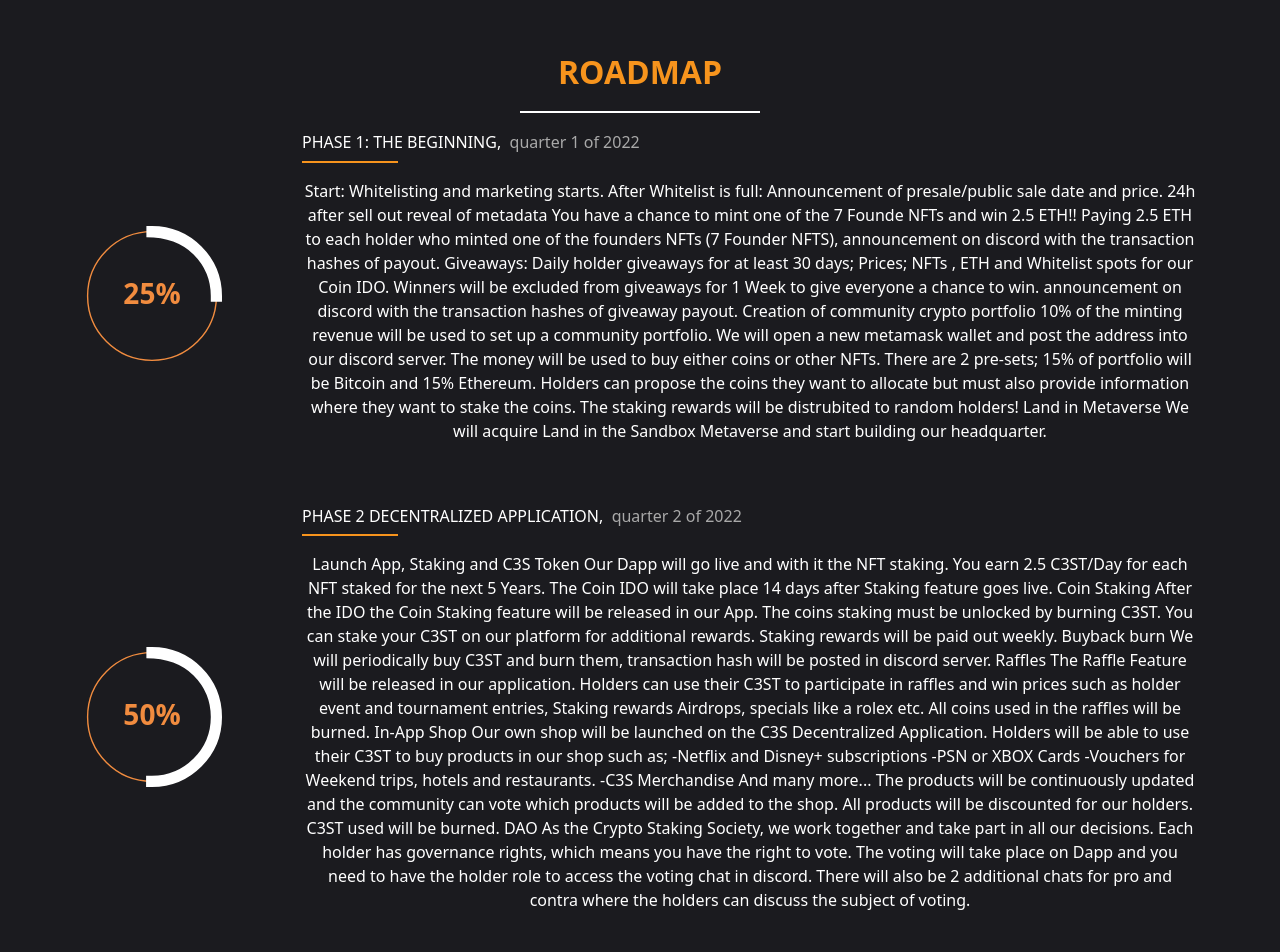
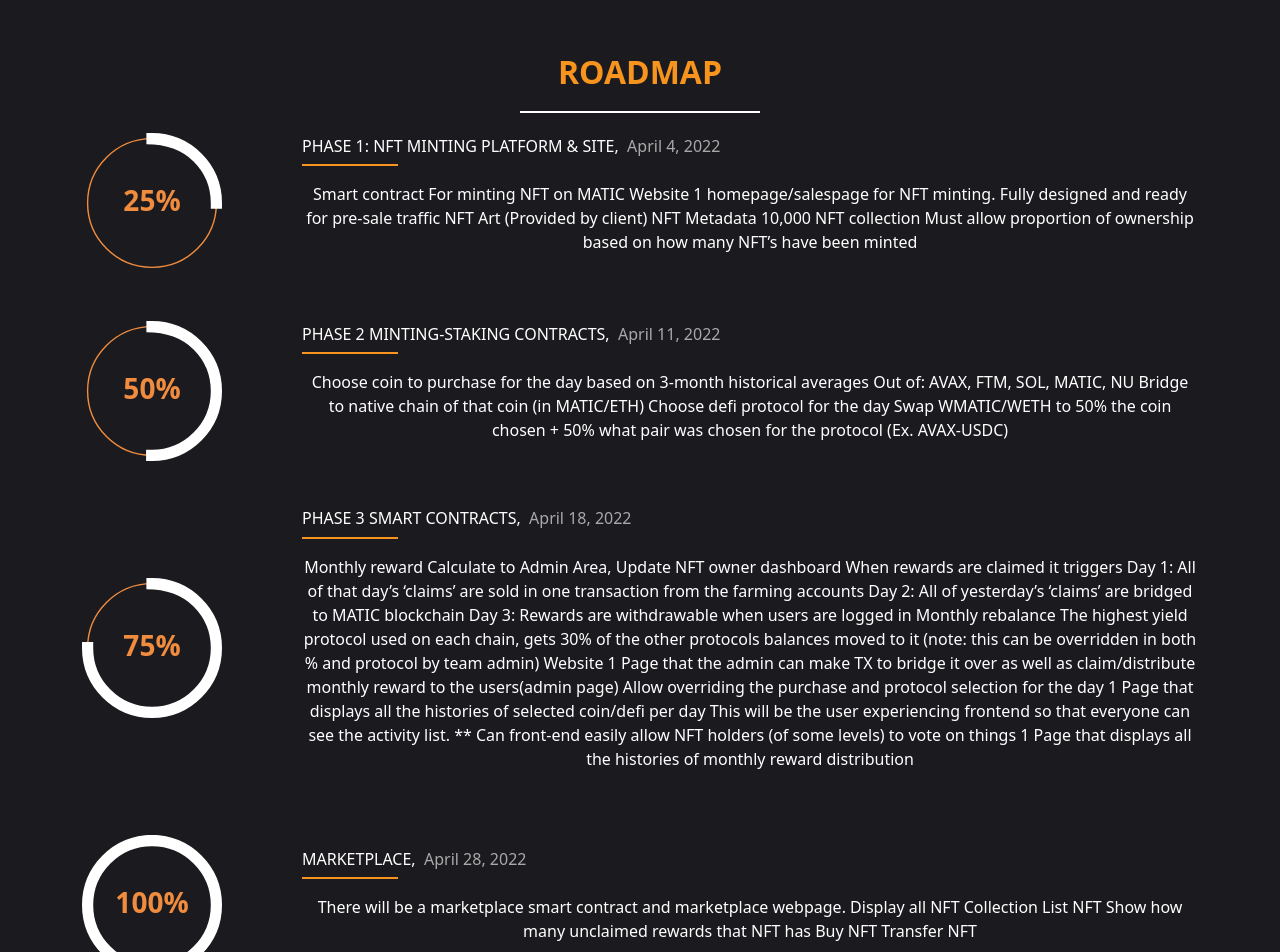
Before and after one commit to Cori1109/AltCoinNFT, a React (Create React App) app: page / in a window 1280 px wide. Shown: the part 2220-3172 px from the top of the page. Built offline with nearby package versions, Linux system fonts and the light colour scheme.

Commit message:
faq modified

```diff
--- a/src/components/Roadmap.jsx
+++ b/src/components/Roadmap.jsx
@@ -15,94 +15,63 @@ export default function Roadmap() {
         <RoadmapStep
           progress={25}
           percent="25%"
-          title="Phase 1: The beginning, "
-          subTitle="quarter 1 of 2022"
-          detail="Start:
-Whitelisting and marketing starts.
-After Whitelist is full:
-Announcement of presale/public sale date and price.
-24h after sell out reveal of metadata
-You have a chance to mint one of the 7 Founde NFTs and win 2.5 ETH!!
-Paying 2.5 ETH to each holder who minted one of the founders NFTs (7 Founder NFTS), announcement on discord with the transaction hashes of payout.
-
-Giveaways:
-Daily holder giveaways for at least 30 days; Prices; NFTs , ETH and Whitelist spots for our Coin IDO.
-Winners will be excluded from giveaways for 1 Week to give everyone a chance to win.
-announcement on discord with the transaction hashes of giveaway payout.
-
-Creation of community crypto portfolio
-10% of the minting revenue will be used to set up a community portfolio. We will open a new metamask wallet and post the address into our discord server.
-The money will be used to buy either coins or other NFTs.
-There are 2 pre-sets; 15% of portfolio will be Bitcoin and 15% Ethereum.
-Holders can propose the coins they want to allocate but must also provide information where they want to stake the coins.
-The staking rewards will be distrubited to random holders!
-
-Land in Metaverse
-We will acquire Land in the Sandbox Metaverse and start building our headquarter."
+          title="Phase 1: NFT Minting Platform & Site, "
+          subTitle="April 4, 2022"
+          detail="Smart contract
+For minting NFT on MATIC
+Website
+1 homepage/salespage for NFT minting. Fully designed and ready for pre-sale traffic
+NFT Art (Provided by client)
+NFT Metadata
+10,000 NFT collection
+Must allow proportion of ownership based on how many NFT’s have been minted
+"
         />
         <RoadmapStep
           progress={50}
           percent="50%"
-          title="Phase 2 Decentralized Application, "
-          subTitle="quarter 2 of 2022"
-          detail="Launch App, Staking and C3S Token
-Our Dapp will go live and with it the NFT staking.
-You earn 2.5 C3ST/Day for each NFT staked for the next 5 Years.
-The Coin IDO will take place 14 days after Staking feature goes live.
-
-Coin Staking
-After the IDO the Coin Staking feature will be released in our App. The coins staking must be unlocked by burning C3ST. You can stake your C3ST on our platform for additional rewards. Staking rewards will be paid out weekly.
-
-Buyback burn
-We will periodically buy C3ST and burn them, transaction hash will be posted in discord server.
-
-Raffles
-The Raffle Feature will be released in our application.
-Holders can use their C3ST to participate in raffles and win prices such as holder event and tournament entries, Staking rewards Airdrops, specials like a rolex etc.
-All coins used in the raffles will be burned.
-
-In-App Shop
-Our own shop will be launched on the C3S Decentralized Application. Holders will be able to use their C3ST to buy products in our shop such as;
--Netflix and Disney+ subscriptions
--PSN or XBOX Cards
--Vouchers for Weekend trips, hotels and restaurants.
--C3S Merchandise
-And many more...
-The products will be continuously updated and the community can vote which products will be added to the shop. All products will be discounted for our holders. C3ST used will be burned.
-
-DAO
-As the Crypto Staking Society, we work together and take part in all our decisions. Each holder has governance rights, which means you have the right to vote. The voting will take place on Dapp and you need to have the holder role to access the voting chat in discord. There will also be 2 additional chats for pro and contra where the holders can discuss the subject of voting."
+          title="Phase 2 Minting-Staking Contracts, "
+          subTitle="April 11, 2022"
+          detail="Choose coin to purchase for the day based on 3-month historical averages
+Out of: AVAX, FTM, SOL, MATIC, NU
+Bridge to native chain of that coin (in MATIC/ETH)
+Choose defi protocol for the day
+Swap WMATIC/WETH to 50% the coin chosen + 50% what pair was chosen for the protocol (Ex. AVAX-USDC)
+"
         />
         <RoadmapStep
           progress={75}
           percent="75%"
-          title="Phase 3 Crypto Staking Society Lifestyle, "
-          subTitle="quarter 2 and 3 of 2022"
-          detail="Tournaments/Events
-We are going to organize tournaments/events for our holders where they can win NFTs and Ethereum.
-Tournament entries can only be won through raffles. We will hold virtual and live tournaments.
-
-Virtual tournaments/events:
-Call of duty, Fortnite, FIFA, Pokemon display openings and other voted by community.
-All virtual tournaments/events are going to be livestreamed on Twitch.
-
-Live tournaments/events:
-Poker evenings and sports tournaments (Soccer, Basketball etc.)
-Holder Parties
-Holders can win entries to exclusive parties through participating in raffles. The parties will be held in Switzerland first but later also take place internationally. They will be all inclusive (entry, food and drinks).
-
-Collabs and second collection release:
-We will try to do collabs with different companies and offer the products in our Shop.
-The second C3S NFT collection will be launched. Holders can use their C3ST to breed our second collection. The second generation NFTs will not be getting C3ST but grant access to our shop and all the other app features, like coin staking."
+          title="Phase 3 Smart Contracts, "
+          subTitle="April 18, 2022"
+          detail="Monthly reward
+Calculate to Admin Area, Update NFT owner dashboard
+When rewards are claimed it triggers
+Day 1: All of that day’s ‘claims’ are sold in one transaction from the farming accounts
+Day 2: All of yesterday’s ‘claims’ are bridged to MATIC blockchain
+Day 3: Rewards are withdrawable when users are logged in
+Monthly rebalance
+The highest yield protocol used on each chain, gets 30% of the other protocols balances moved to it (note: this can be overridden in both % and protocol by team admin)
+Website
+1 Page that the admin can make TX to bridge it over as well as claim/distribute monthly reward to the users(admin page)
+Allow overriding the purchase and protocol selection for the day
+1 Page that displays all the histories of selected coin/defi per day
+This will be the user experiencing frontend so that everyone can see the activity list. ** Can front-end easily allow NFT holders (of some levels) to vote on things
+1 Page that displays all the histories of monthly reward distribution
+"
         />
         <RoadmapStep
           progress={100}
           percent="100%"
-          title="Phase 4 into the Metaverse, "
-          subTitle="quarter 3 and 4 of 2022"
-          detail="Genesis(first) Collection C3S NFT Holders can mint a metaverse avatar of their C3S NFT for free and receive other metaverse NFT airdrops.
-4561 additional metaverse avatar NFTs will be available for breeding with C3ST by first and second C3S NFT collection holders. We will offer metaverse products in our shop such as Adidas Originals Into The Metaverse NFTs and other.
-We will host events for our holders in the metaverse and try do to collabs with other metaverse projects."
+          title="Marketplace, "
+          subTitle="April 28, 2022"
+          detail="There will be a marketplace smart contract and marketplace webpage.
+Display all NFT Collection
+List NFT
+Show how many unclaimed rewards that NFT has
+Buy NFT
+Transfer NFT
+"
         />
       </Container>
     </div>
--- a/src/config/FAQ.js
+++ b/src/config/FAQ.js
@@ -3,21 +3,19 @@ export default {
     {
       question: "WHEN IS THE SALE?",
       answer:
-        "<p>The privatesale will open on Saturday 12 March and last for 8hrs from 5PM EST.</p>" +
-        "<p>Whitelisted members will be able to mint a maximum of 2 NFTs per registered address at a reduced price of 0.2 Eth + gas fees per NFT.</p>" +
-        "<p>Our general sale event will take place on Sunday 13rd March from 5PM EST.</p>" +
-        "<p>General public will be able to mint up to 4 NFTs per address at a price of 0.25 Eth +gas fees per NFT.</p>",
+        "<p>The minting will open on Saturday 12 April and last for 8hrs from 5PM EST.</p>" +
+        "<p>There are 5 level of NFTs, they will be identical except for being different colors, prices and the rewards they earn.</p>",
       collapse: true,
     },
     {
-      question: "WHAT IS C3S NFT?",
+      question: "WHAT IS SIP NFT?",
       answer:
-        "<p>The C3S NFT is a community of humans who believe in the future of crypto, enjoy hanging out, and realize.</p>",
+        "<p>The SIP NFT is a community of humans who believe in the future of crypto, they will be identical except for being different colors, prices and the rewards they earn. </p>",
       collapse: true,
     },
     {
       question: "WHAT IS THE TOTAL NUMBER OF NFTS?",
-      answer: "5439",
+      answer: "10000",
       collapse: true,
     },
     {
@@ -26,9 +24,9 @@ export default {
       collapse: true,
     },
     {
-      question: "HOW CAN I BUY A C3S NFT COLLECTIBLE?",
+      question: "HOW CAN I BUY A SIP NFT COLLECTIBLE?",
       answer:
-        "<p>1. Go to website - https://c3snft.com</p>" +
+        "<p>1. Go to website - https://SIPnft.com</p>" +
         '<p>2. Connect your wallet using the button - "Connect"</p>' +
         '<p>3. Press the button - "MINT"</p>' +
         '<p>4. Select the desired number of collectibles to buy and press the button - "MINT"</p>',
@@ -36,13 +34,13 @@ export default {
     },
     {
       question: "HOW MUCH DOES IT COST TO MINT?",
-      answer: ".25 ETH + gas",
+      answer: "0.02 ETH + gas",
       collapse: true,
     },
     {
       question:
-        "IS THERE A LIMIT TO THE NUMBER OF C3S NFT COLLECTIBLES I CAN MINT?",
-      answer: "6",
+        "IS THERE A LIMIT TO THE NUMBER OF SIP NFT COLLECTIBLES I CAN MINT?",
+      answer: "10",
       collapse: true,
     },
     {
@@ -58,9 +56,13 @@ export default {
       collapse: true,
     },
     {
-      question: "WILL THERE BE A WHITELIST?",
+      question: "WhAT ARE THE LEVEL OF NFTS?",
       answer:
-        "Yes! There will be 1500 spots. A selected number of active members will be granted a spot in our whitelist and be able to mint 2 NFTs each prior to the sale at a lower price of 0.2 ETH. Users who are supportive of the project and active in our Discord will occasionally be handpicked by our team, so make sure to be active, add to the conversation, help newcomers, and be respectful to others and you might just win a spot on our whitelist. We will also be doing giveaways and raffles.",
+        "<p>LEVEL1: STARTER</p>" +
+        "<p>LEVEL2: BRONZE</p>" +
+        "<p>LEVEL3: SILVER</p>" +
+        "<p>LEVEL4: GOLD</p>" +
+        "<p>LEVEL5: PLATINUM</p>",
       collapse: true,
     },
   ],
```
